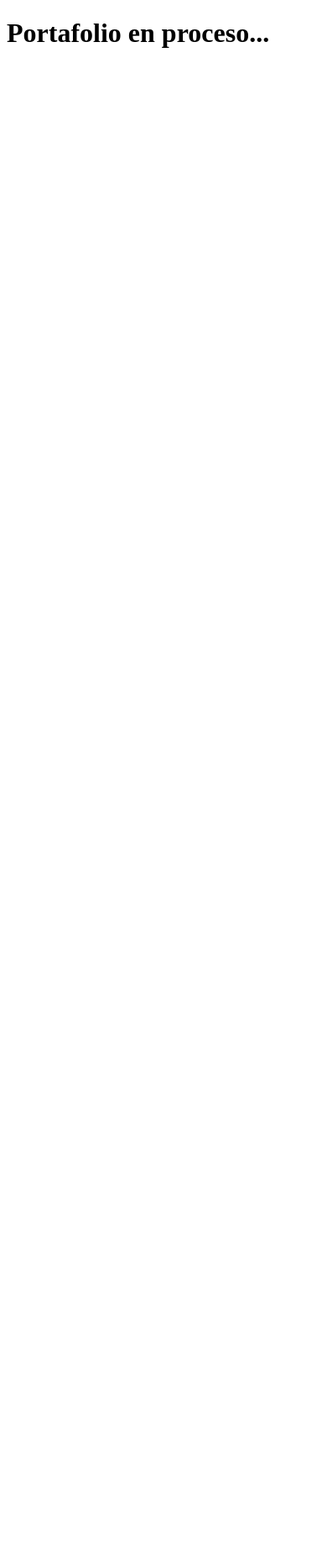
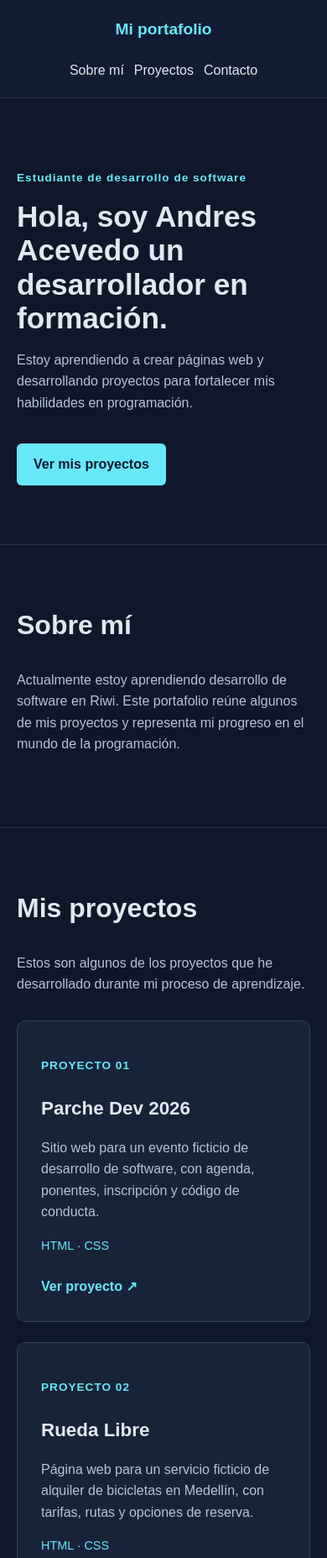
Before and after one commit to AndresA01/Portafolio, a plain HTML site: page index.html in a window 390 px wide. Shown: the top 1855 px of the page at 84% size. Before the commit the page ends 844 px from the top, so only its background shows below. Drawn offline with Linux system fonts and the light colour scheme.

Commit message:
Feat: Portafolio basico

```diff
--- /dev/null
+++ b/css/estilos.css
@@ -0,0 +1,208 @@
+/* Configuración general */
+* {
+    box-sizing: border-box;
+}
+
+html {
+    scroll-behavior: smooth;
+}
+
+body {
+    margin: 0;
+    font-family: Arial, Helvetica, sans-serif;
+    background-color: #0f172a;
+    color: #e2e8f0;
+    line-height: 1.6;
+}
+
+a {
+    color: inherit;
+}
+
+header {
+    background-color: #111c32;
+    border-bottom: 1px solid #263449;
+}
+
+nav {
+    max-width: 1000px;
+    margin: 0 auto;
+    padding: 20px;
+    display: flex;
+    justify-content: space-between;
+    align-items: center;
+    gap: 20px;
+}
+
+.logo {
+    color: #67e8f9;
+    font-size: 1.2rem;
+    font-weight: bold;
+    text-decoration: none;
+}
+
+nav ul {
+    display: flex;
+    gap: 20px;
+    list-style: none;
+    margin: 0;
+    padding: 0;
+}
+
+nav li a {
+    text-decoration: none;
+}
+
+nav li a:hover,
+nav li a:focus-visible {
+    color: #67e8f9;
+}
+
+/* Presentación */
+.presentacion,
+.sobre-mi,
+.proyectos,
+.contacto {
+    max-width: 1000px;
+    margin: 0 auto;
+    padding: 70px 20px;
+}
+
+.presentacion {
+    padding-top: 100px;
+    padding-bottom: 100px;
+}
+
+.etiqueta,
+.numero {
+    color: #67e8f9;
+    font-size: 0.85rem;
+    font-weight: bold;
+    letter-spacing: 1px;
+}
+
+h1 {
+    max-width: 700px;
+    font-size: clamp(2.2rem, 6vw, 4rem);
+    line-height: 1.15;
+    margin: 15px 0;
+}
+
+.presentacion > p:not(.etiqueta) {
+    max-width: 600px;
+    color: #b7c4d6;
+}
+
+h2 {
+    font-size: 2rem;
+    margin-top: 0;
+}
+
+.boton {
+    display: inline-block;
+    margin-top: 20px;
+    padding: 12px 20px;
+    border-radius: 6px;
+    background-color: #67e8f9;
+    color: #0f172a;
+    font-weight: bold;
+    text-decoration: none;
+}
+
+.boton:hover,
+.boton:focus-visible {
+    background-color: #a5f3fc;
+}
+
+/* Sobre mí */
+.sobre-mi {
+    border-top: 1px solid #263449;
+    border-bottom: 1px solid #263449;
+}
+
+.sobre-mi p,
+.descripcion {
+    max-width: 700px;
+    color: #b7c4d6;
+}
+
+/* Proyectos */
+.contenedor-proyectos {
+    display: grid;
+    grid-template-columns: repeat(2, minmax(0, 1fr));
+    gap: 24px;
+    margin-top: 30px;
+}
+
+.tarjeta {
+    padding: 28px;
+    background-color: #172338;
+    border: 1px solid #304158;
+    border-radius: 10px;
+}
+
+.tarjeta h3 {
+    font-size: 1.4rem;
+    margin-bottom: 10px;
+}
+
+.tarjeta > p:not(.numero):not(.tecnologias) {
+    color: #b7c4d6;
+}
+
+.tecnologias {
+    color: #67e8f9;
+    font-size: 0.9rem;
+}
+
+.tarjeta a {
+    display: inline-block;
+    margin-top: 10px;
+    color: #67e8f9;
+    font-weight: bold;
+    text-decoration: none;
+}
+
+.tarjeta a:hover,
+.tarjeta a:focus-visible {
+    text-decoration: underline;
+}
+
+/* Contacto y pie de página */
+.contacto {
+    border-top: 1px solid #263449;
+}
+
+footer {
+    padding: 25px 20px;
+    background-color: #111c32;
+    text-align: center;
+    color: #b7c4d6;
+    font-size: 0.9rem;
+}
+
+footer p {
+    margin: 5px;
+}
+
+/* Adaptación a celulares */
+@media (max-width: 600px) {
+    nav {
+        flex-direction: column;
+    }
+
+    nav ul {
+        flex-wrap: wrap;
+        justify-content: center;
+        gap: 12px;
+    }
+
+    .presentacion {
+        padding-top: 70px;
+        padding-bottom: 70px;
+    }
+
+    .contenedor-proyectos {
+        grid-template-columns: 1fr;
+    }
+}
--- a/index.html
+++ b/index.html
@@ -1,11 +1,104 @@
 <!DOCTYPE html>
-<html lang="en">
+<html lang="es">
 <head>
     <meta charset="UTF-8">
     <meta name="viewport" content="width=device-width, initial-scale=1.0">
-    <title>Portafolio</title>
+    <meta name="description" content="Portafolio personal de desarrollo web. Conoce mis proyectos y mi proceso de aprendizaje en Riwi.">
+    <title>Mi portafolio | Desarrollo web</title>
+    <link rel="stylesheet" href="css/estilos.css">
 </head>
 <body>
-    <h1>Portafolio en proceso...</h1>
+    <header>
+        <nav aria-label="Navegación principal">
+            <a class="logo" href="#inicio">Mi portafolio</a>
+            <ul>
+                <li><a href="#sobre-mi">Sobre mí</a></li>
+                <li><a href="#proyectos">Proyectos</a></li>
+                <li><a href="#contacto">Contacto</a></li>
+            </ul>
+        </nav>
+    </header>
+
+    <main>
+        <section id="inicio" class="presentacion">
+            <p class="etiqueta">Estudiante de desarrollo de software</p>
+            <h1>Hola, soy Andres Acevedo un desarrollador en formación.</h1>
+            <p>
+                Estoy aprendiendo a crear páginas web y desarrollando
+                proyectos para fortalecer mis habilidades en programación.
+            </p>
+            <a class="boton" href="#proyectos">Ver mis proyectos</a>
+        </section>
+
+        <section id="sobre-mi" class="sobre-mi">
+            <h2>Sobre mí</h2>
+            <p>
+                Actualmente estoy aprendiendo desarrollo de software en Riwi.
+                Este portafolio reúne algunos de mis proyectos y representa
+                mi progreso en el mundo de la programación.
+            </p>
+        </section>
+
+        <section id="proyectos" class="proyectos">
+            <h2>Mis proyectos</h2>
+            <p class="descripcion">
+                Estos son algunos de los proyectos que he desarrollado
+                durante mi proceso de aprendizaje.
+            </p>
+
+            <div class="contenedor-proyectos">
+                <article class="tarjeta">
+                    <p class="numero">PROYECTO 01</p>
+                    <h3>Parche Dev 2026</h3>
+                    <p>
+                        Sitio web para un evento ficticio de desarrollo
+                        de software, con agenda, ponentes, inscripción
+                        y código de conducta.
+                    </p>
+                    <p class="tecnologias">HTML · CSS</p>
+                    <a
+                        href="https://andresa01.github.io/Actividades_Riwi/"
+                        target="_blank"
+                        rel="noopener noreferrer">
+                        Ver proyecto ↗
+                    </a>
+                </article>
+
+                <article class="tarjeta">
+                    <p class="numero">PROYECTO 02</p>
+                    <h3>Rueda Libre</h3>
+                    <p>
+                        Página web para un servicio ficticio de alquiler
+                        de bicicletas en Medellín, con tarifas, rutas
+                        y opciones de reserva.
+                    </p>
+                    <p class="tecnologias">HTML · CSS</p>
+                    <a
+                        href="https://andresa01.github.io/Actividades_Riwi/Actividad%20%236%20-%20HTML%20y%20CSS%20-%20Individual/rueda-libre/"
+                        target="_blank"
+                        rel="noopener noreferrer">
+                        Ver proyecto ↗
+                    </a>
+                </article>
+            </div>
+        </section>
+
+        <section id="contacto" class="contacto">
+            <h2>Contacto</h2>
+            <p>Puedes conocer más sobre mi trabajo en GitHub.</p>
+            <a
+                class="boton"
+                href="https://github.com/andresa01"
+                target="_blank"
+                rel="noopener noreferrer">
+                Visitar mi GitHub
+            </a>
+        </section>
+    </main>
+
+    <footer>
+        <p>Mi portafolio · 2026</p>
+        <p>Construido con HTML y CSS.</p>
+    </footer>
 </body>
 </html>
```
